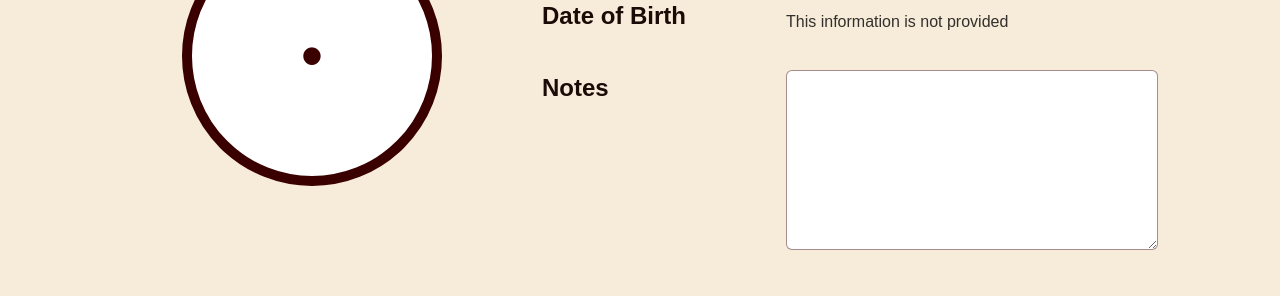
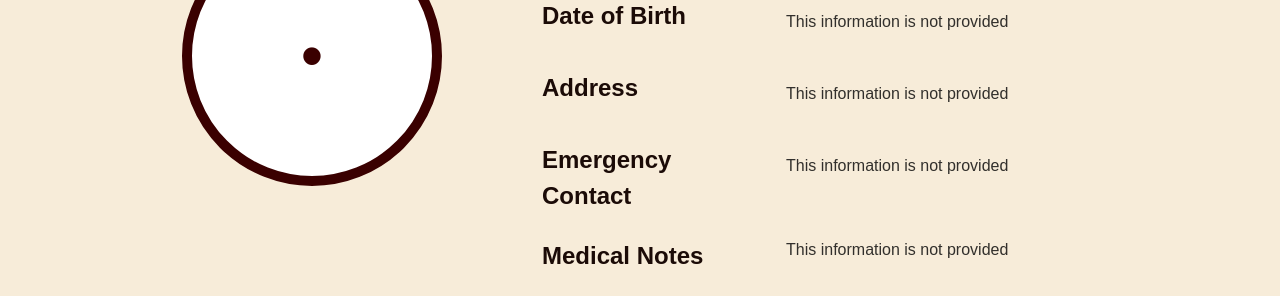
Before and after one commit to 404-Project-Not-Found/Scheduling-of-Care, a Next.js app: page /client_profile in a window 1280 px wide. Shown: the part 356-652 px from the top of the page. Built offline with nearby package versions, Linux system fonts and the light colour scheme; no server answers.

Commit message:
updated client notes page to add new fields

```diff
--- a/src/app/client_profile/page.tsx
+++ b/src/app/client_profile/page.tsx
@@ -91,6 +91,10 @@ function ClientProfilePageInner() {
   const [avatarUrl, setAvatarUrl] = useState('');
   const [notesInput, setNotesInput] = useState('');
   const [savedNotes, setSavedNotes] = useState<string[]>([]);
+  const [medicalNotes, setMedicalNotes] = useState('');
+  const [emergencyContact, setEmergencyContact] = useState('');
+  const [address, setAddress] = useState('');
+
 
   const [loading, setLoading] = useState<boolean>(!!clientIdParam && !isNew);
   const [error, setError] = useState('');
@@ -176,6 +180,9 @@ function ClientProfilePageInner() {
               : []
         );
         setAvatarUrl(client.avatarUrl || '');
+        setMedicalNotes(client.medicalNotes || '');
+        setEmergencyContact(client.emergencyContact || '');
+        setAddress(client.address || '');
       } catch {
         if (alive) setError('Failed to load client data.');
       } finally {
@@ -198,6 +205,9 @@ function ClientProfilePageInner() {
         notes: isCarer
           ? [...savedNotes, notesInput].filter(Boolean)
           : [notesInput, ...savedNotes].filter(Boolean),
+        medicalNotes,
+        emergencyContact,
+        address,
       };
 
       // Either create new entry or update current entry
@@ -449,6 +459,57 @@ function ClientProfilePageInner() {
                 </FormRow>
               )}
 
+              {/* Address */}
+              <FormRow label="Address">
+                {isManagement || isCarer ? (
+                  <StaticText
+                    value={address}
+                    placeholder="This information is not provided"
+                  />
+                ) : (
+                  <input
+                    value={address}
+                    onChange={(e) => setAddress(e.target.value)}
+                    className="w-full h-12 rounded-md bg-white border px-3 outline-none text-black"
+                    style={{ borderColor: colors.fieldBorder }}
+                  />
+                )}
+              </FormRow>
+
+              {/* Emergency Contact */}
+              <FormRow label="Emergency Contact">
+                {isManagement || isCarer ? (
+                  <StaticText
+                    value={emergencyContact}
+                    placeholder="This information is not provided"
+                  />
+                ) : (
+                  <input
+                    value={emergencyContact}
+                    onChange={(e) => setEmergencyContact(e.target.value)}
+                    className="w-full h-12 rounded-md bg-white border px-3 outline-none text-black"
+                    style={{ borderColor: colors.fieldBorder }}
+                  />
+                )}
+              </FormRow>
+
+              {/* Medical Notes */}
+              <FormRow label="Medical Notes">
+                {isManagement || isCarer ? (
+                  <div className="text-[16px] text-black/80 whitespace-pre-wrap">
+                    {medicalNotes || 'This information is not provided'}
+                  </div>
+                ) : (
+                  <textarea
+                    value={medicalNotes}
+                    onChange={(e) => setMedicalNotes(e.target.value)}
+                    className="w-full min-h-[120px] rounded-md bg-white border px-3 py-2 outline-none text-black"
+                    style={{ borderColor: colors.fieldBorder }}
+                  />
+                )}
+              </FormRow>
+
+
               {/* Notes */}
               <FormRow label="Notes">
                 {isManagement ? (
--- a/src/lib/mock/mockApi.ts
+++ b/src/lib/mock/mockApi.ts
@@ -106,6 +106,9 @@ export type Client = {
   notes?: string[];
   avatarUrl?: string;
   orgAccess?: 'approved' | 'pending' | 'revoked';
+  medicalNotes?: string;
+  emergencyContact?: string;
+  address?: string;
 };
 
 export type Organisation = {
```
